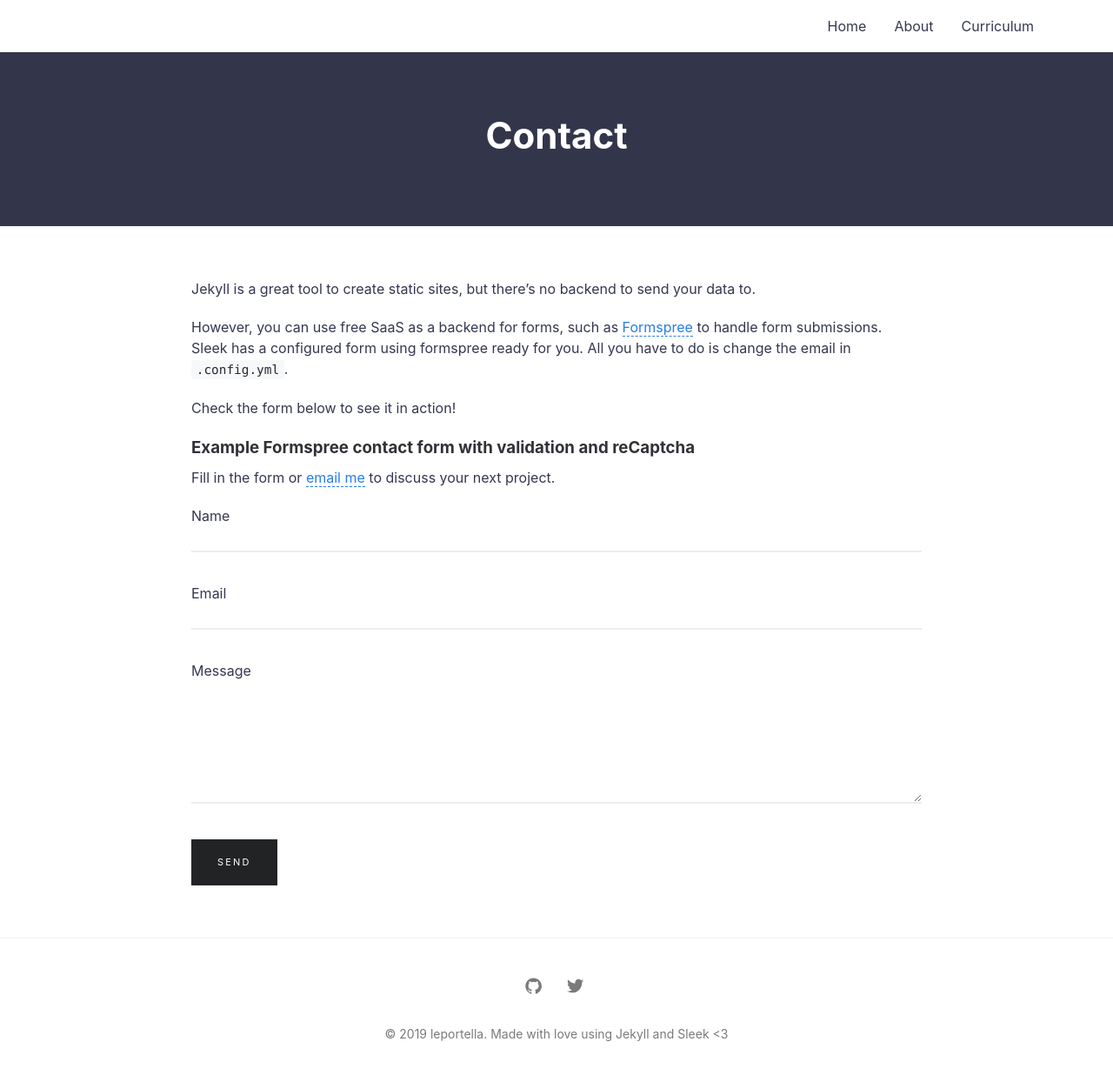
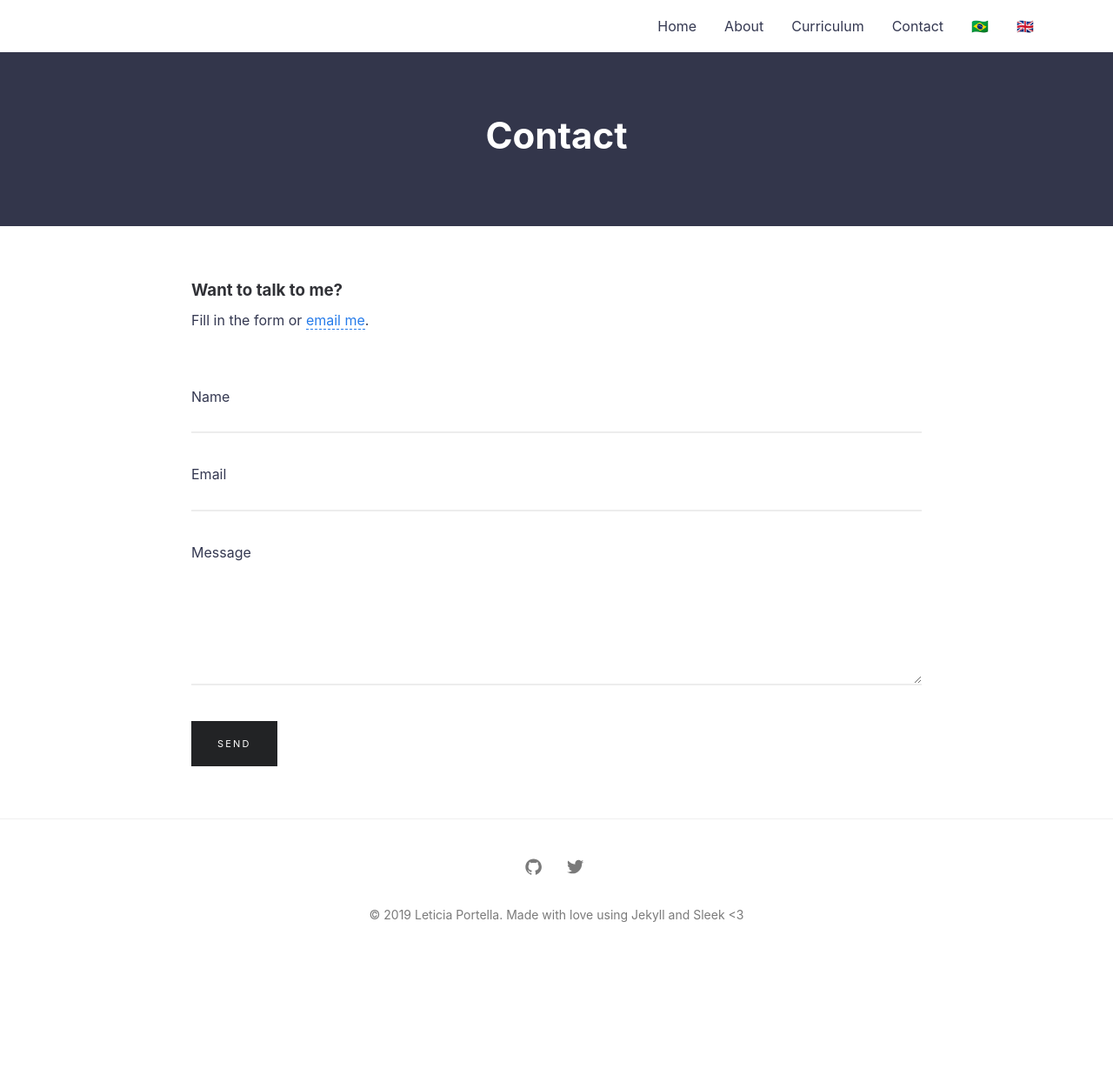
Before and after one commit to leportella/v3, a Jekyll site: the page built from contact.md, in a window 1280 px wide. Shown: the whole page at 87% size. Built offline with Jekyll 4.4.1, drawn with Linux system fonts in a browser that asks for light colours; after the commit the page ends 1107 px from its top, so only the background shows below that.

```diff
--- a/_config.yml
+++ b/_config.yml
@@ -1,5 +1,5 @@
 # SITE CONFIGURATION
-title: leportella # your site title
+title: Leticia Portella # your site title
 author: leportella # You :P
 description: > # Meta description of Homepage
     This a blog from an oceanographer who became passionare about programming.
@@ -21,11 +21,17 @@ navigation: # Navigation links
   - {name: 'Home', link: '/'}
   - {name: 'About', link: '/about.html'}
   - {name: 'Curriculum', link: '/cv.html'}
+  - {name: 'Contact', link: '/contact'}
+  - {name: '🇧🇷', link: '/categories/#pt-br'}
+  - {name: '🇬🇧', link: '/categories/#english'}
+
 
 tagline: >
     a little bit about me
 
 hero_img: posts/ocean.jpg # Main background image: use the path from /assets/img/ => This will output /assets/img/posts/sleek_lg.jpg
+
+email: leportella@protonmail.com
 
 twitter_username: leleportella
 github_username: leportella
--- a/contact.md
+++ b/contact.md
@@ -4,15 +4,12 @@ title: Contact
 permalink: /contact/
 ---
 
-Jekyll is a great tool to create static sites, but there’s no backend to send your data to.
 
-However, you can use free SaaS as a backend for forms, such as [Formspree](https://formspree.io/) to handle form submissions. Sleek has a configured form using formspree ready for you. All you have to do is change the email in `.config.yml`.
+### Want to talk to me?
 
-Check the form below to see it in action!
+Fill in the form or [email me](mailto:{{site.email}}).
 
-### Example Formspree contact form with validation and reCaptcha
-
-Fill in the form or [email me](mailto:{{site.email}}) to discuss your next project.
+<br/>
 
 {% include form.html %}
 
```
Also changed, not shown: about.md (+13 -5 lines), cv.md (+12 -1 lines).
